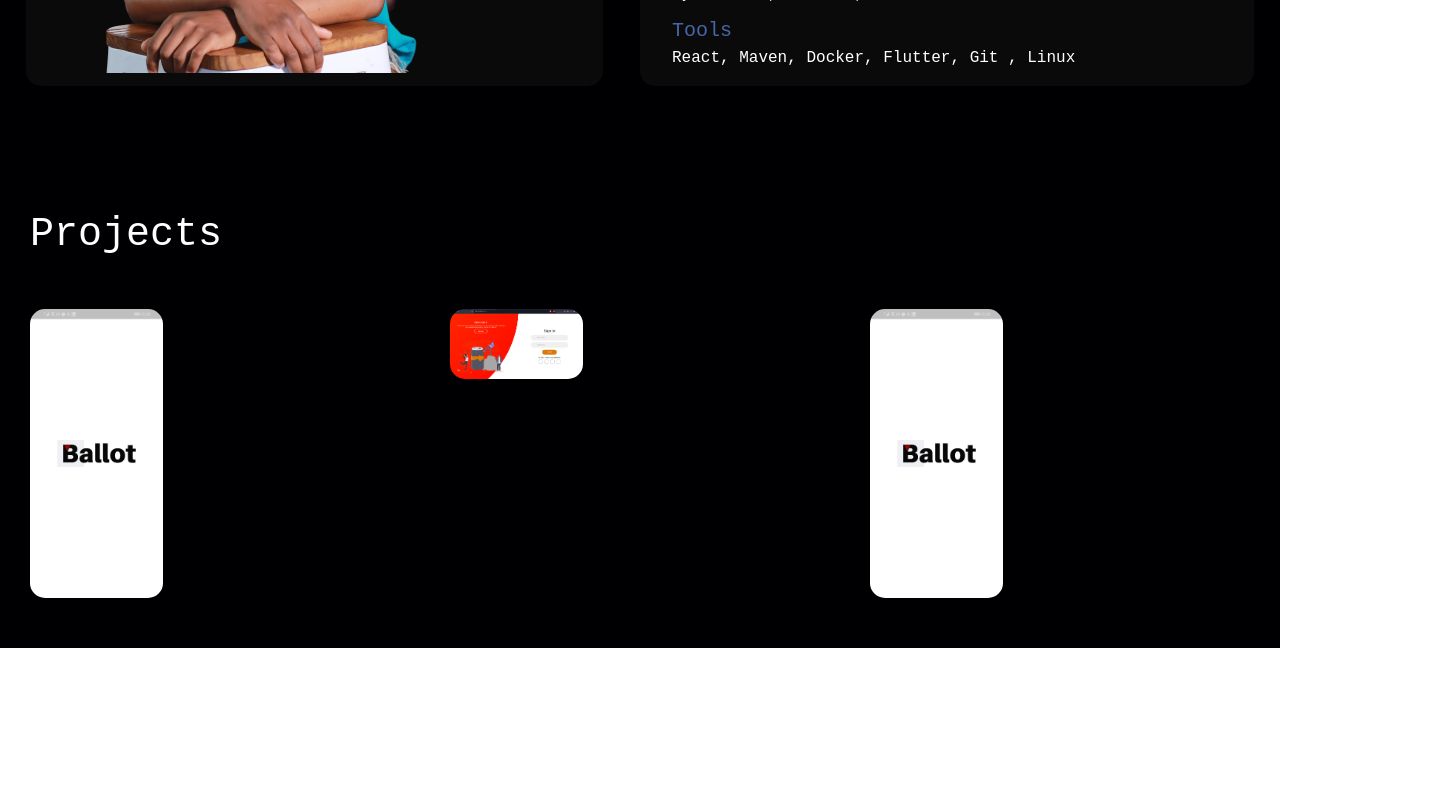
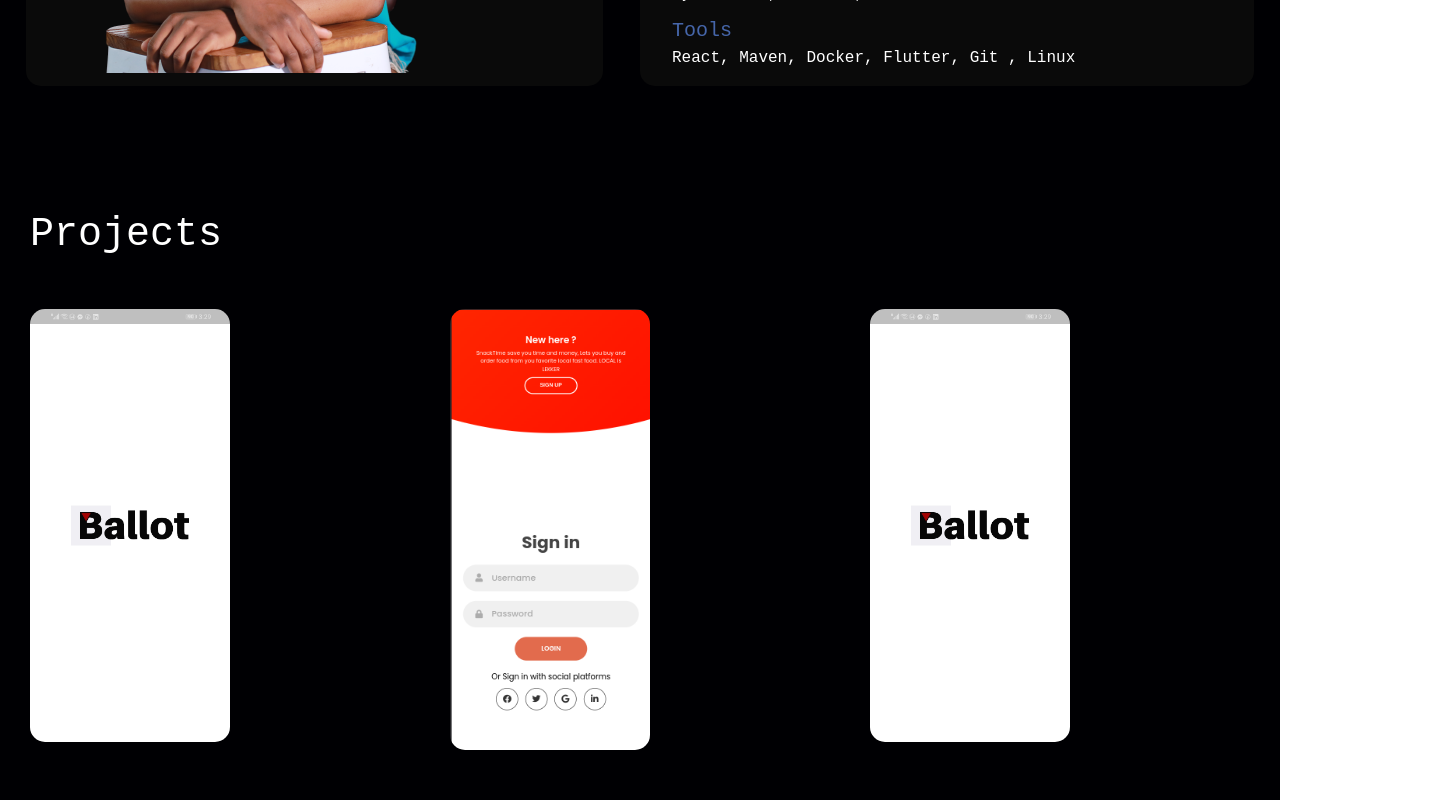
Before and after one commit to SEOKAMELA/Portfolio, a React (Create React App) app: page / in a window 1280 px wide. Shown: the part 1002-1802 px from the top of the page, 1440 px wide, since content can reach past the window. Before the commit the page ends 1650 px from the top, so only its background shows below. Built offline with nearby package versions, Linux system fonts and the light colour scheme; a web font is replaced by a local one.

Commit message:
projetcs added

```diff
--- a/src/views/projects_view/Projects_view.css
+++ b/src/views/projects_view/Projects_view.css
@@ -20,7 +20,7 @@
 .project,
 img {
 
-    width: 100%;
+    width: 150%;
     border-radius: 10px;
     display: block;
     transition: transform 0.5s;
@@ -28,7 +28,7 @@ img {
 
 .layer {
 
-    width: 100%;
+    width: 35%;
     height: 0%;
     background: linear-gradient(rgb(0, 0, 0, 0.4), rgb(54, 71, 167));
     border-radius: 10px;
--- a/src/views/projects_view/Projects_view.jsx
+++ b/src/views/projects_view/Projects_view.jsx
@@ -1,7 +1,7 @@
 import React from "react";
 import "./Projects_view.css";
 import logo from "../../assets/images/splash.jpeg";
-import logo2 from "../../assets/images/snacktime.png";
+import logo2 from "../../assets/images/1.png";
 
 const ProjectsView = () => {
   return (
--- a/src/views/screen_one/Screen_one.jsx
+++ b/src/views/screen_one/Screen_one.jsx
@@ -18,7 +18,7 @@ const ScreenOne = () => {
         <p>software developer</p>
         <a
           className="icons"
-          href="https://www.instagram.com/seokamela/"
+          href="https://www.linkedin.com/in/seokamela-ntjobokoane"
           target="_blank"
           rel="noreferrer"
         >
@@ -27,7 +27,7 @@ const ScreenOne = () => {
 
         <a
           className="icons"
-          href="https://www.linkedin.com/in/seokamela-ntjobokoane"
+          href="https://www.instagram.com/seokamela/"
           target="_blank"
           rel="noreferrer"
         >
```
Also changed, not shown: src/assets/images/1.png (added).
